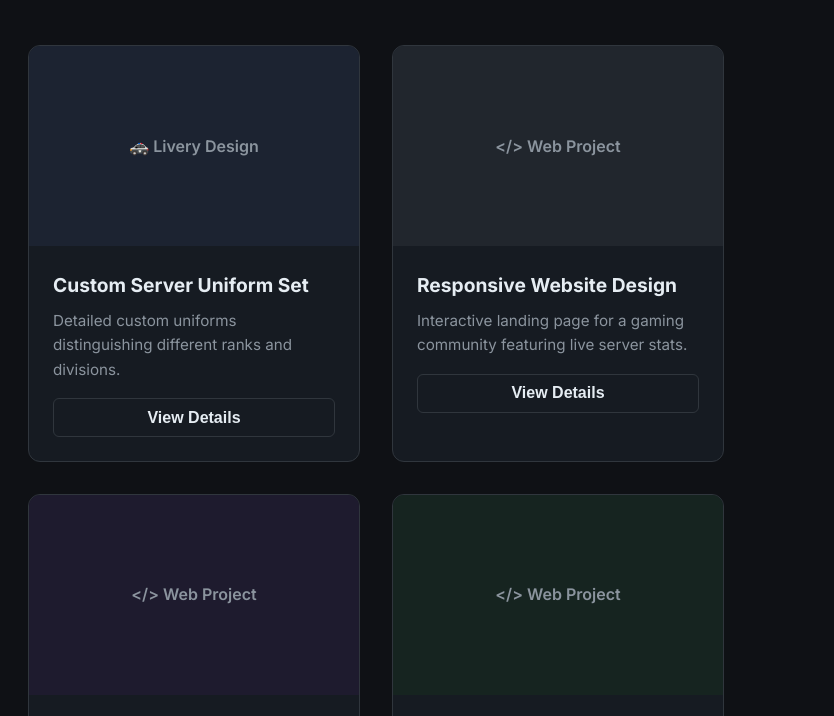
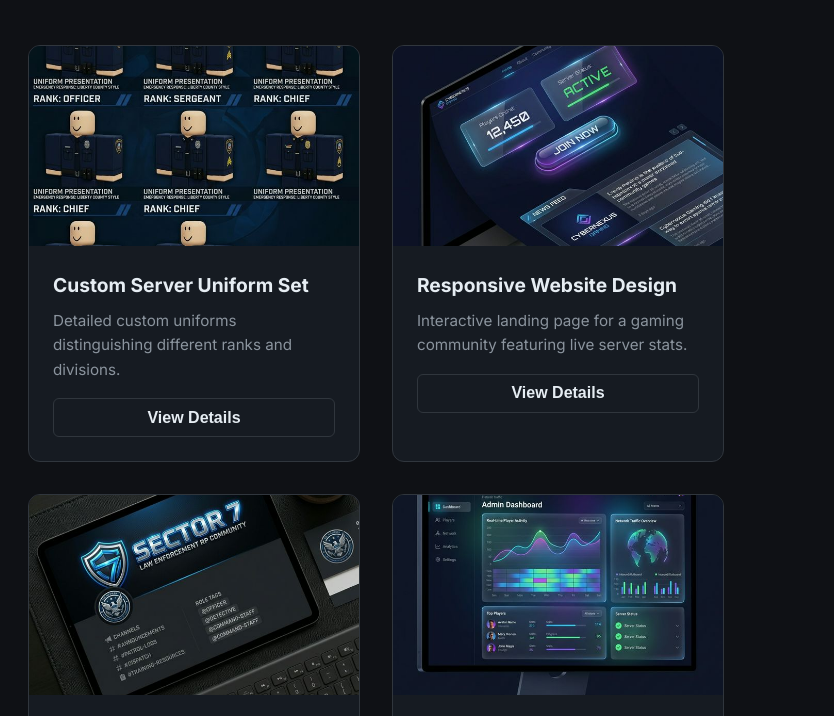
Before and after one commit to CodingIsASport/Dev.Design, a website: page portfolio.html in a window 1280 px wide. Shown: the part 233-949 px from the top of the page, 446-1280 px from the left. Drawn offline with Linux system fonts and the light colour scheme.

Commit message:
Update portfolio

```diff
--- a/portfolio.html
+++ b/portfolio.html
@@ -57,7 +57,9 @@
                 <div class="project-card fade-in" data-tools="Photoshop, Roblox Studio"
                     data-breakdown="Created custom uniform packages including Class A, B, and C variants with specific high-res ranks."
                     data-outcome="Enhanced server immersion with visually distinct rank structures.">
-                    <div class="card-image placeholder-livery" style="background-color: #1c2331;"></div>
+                    <div class="card-image" style="background-color: #1c2331;">
+                        <img src="assets/roblox_uniform_set.png" alt="Custom Uniform Set">
+                    </div>
                     <div class="card-content">
                         <h4>Custom Server Uniform Set</h4>
                         <p>Detailed custom uniforms distinguishing different ranks and divisions.</p>
@@ -69,7 +71,9 @@
                 <div class="project-card fade-in" data-tools="Figma, HTML, CSS"
                     data-breakdown="Built an interactive community portal with live stats and user management features."
                     data-outcome="Increased user engagement and streamlined new player onboarding.">
-                    <div class="card-image placeholder-web" style="background-color: #21262d;"></div>
+                    <div class="card-image" style="background-color: #21262d;">
+                        <img src="assets/gaming_community_website.png" alt="Community Website UI">
+                    </div>
                     <div class="card-content">
                         <h4>Responsive Website Design</h4>
                         <p>Interactive landing page for a gaming community featuring live server stats.</p>
@@ -94,7 +98,9 @@
                 <div class="project-card fade-in" data-tools="Photoshop, Discord API"
                     data-breakdown="Designed custom server icons, banners, and structured channel roles and embeds."
                     data-outcome="Delivered a highly professional, easy-to-navigate community hub.">
-                    <div class="card-image placeholder-web" style="background-color: #1e1b2e;"></div>
+                    <div class="card-image" style="background-color: #1e1b2e;">
+                        <img src="assets/discord_server_branding.png" alt="Discord Branding Kit">
+                    </div>
                     <div class="card-content">
                         <h4>Discord Server Branding</h4>
                         <p>Complete visual overhaul and structure setup for a large RP Discord server.</p>
@@ -106,7 +112,9 @@
                 <div class="project-card fade-in" data-tools="HTML, CSS, JavaScript"
                     data-breakdown="Designed a responsive administrative dashboard tailored for moderation and data visualization."
                     data-outcome="Improved administrative efficiency and provided structured analytics.">
-                    <div class="card-image placeholder-web" style="background-color: #162420;"></div>
+                    <div class="card-image" style="background-color: #162420;">
+                        <img src="assets/admin_dashboard_ui.png" alt="Admin Dashboard UI">
+                    </div>
                     <div class="card-content">
                         <h4>Modern Landing Page UI</h4>
                         <p>A comprehensive custom admin panel and immersive landing page interface.</p>
```
Also changed, not shown: assets/admin_dashboard_ui.png (added), assets/discord_server_branding.png (added), assets/gaming_community_website.png (added), assets/roblox_uniform_set.png (added).
